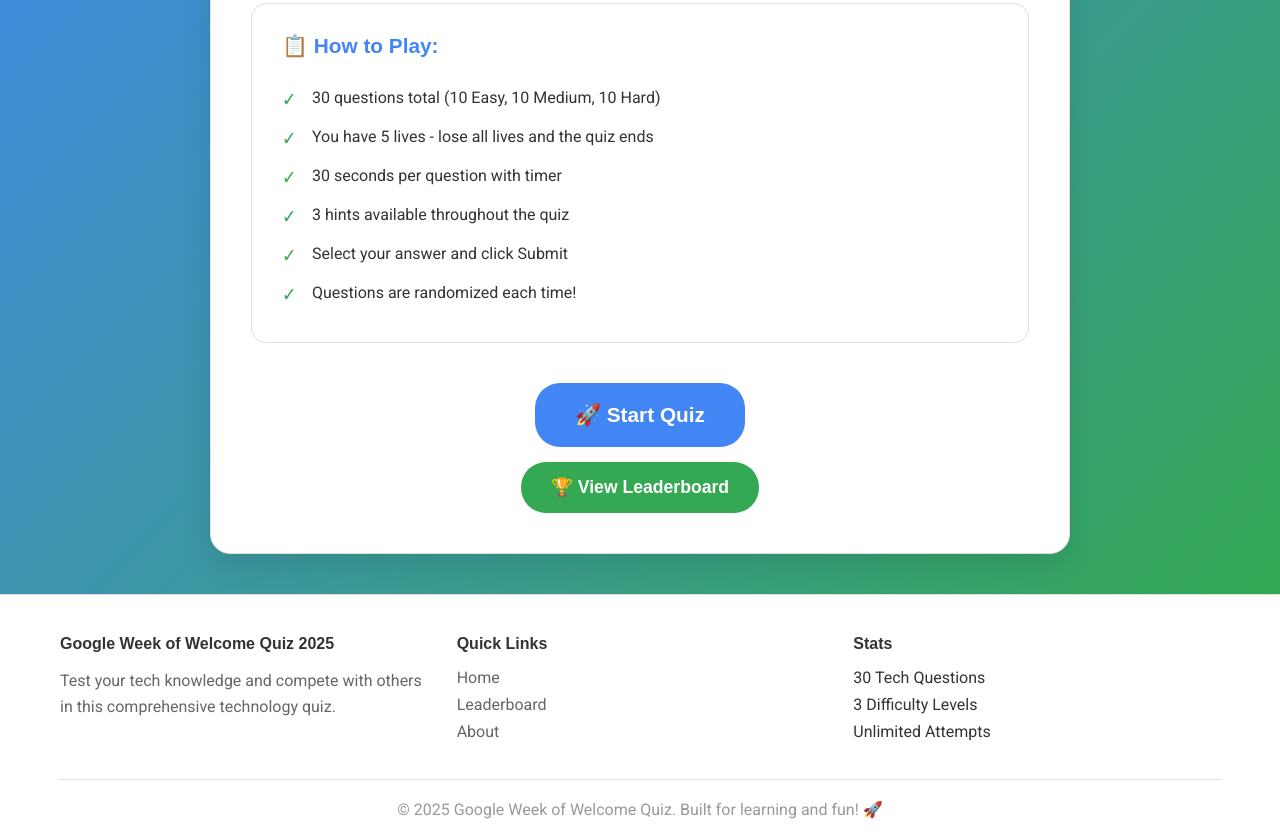
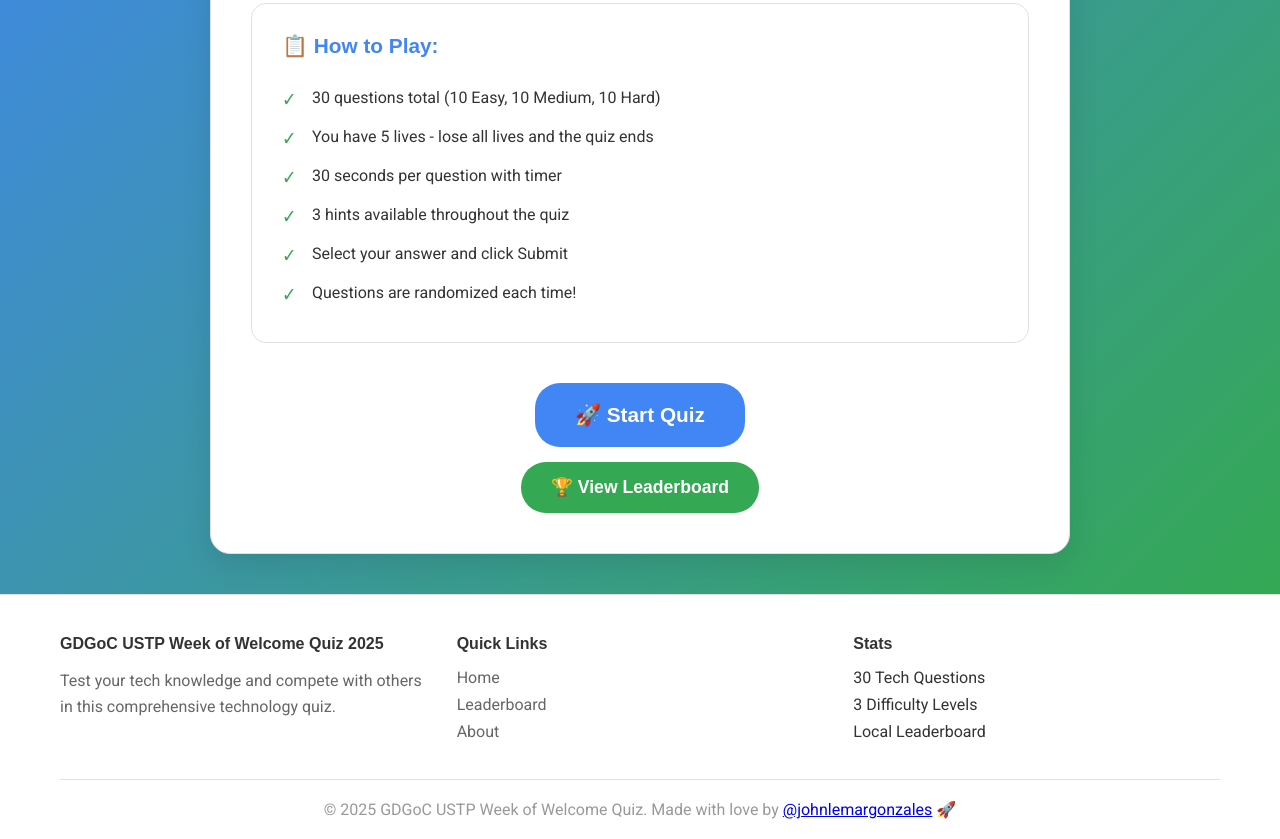
Before and after one commit to riezane/Week-Of-Welcome-2025-Web-Quiz, a plain HTML site: page index.html in a window 1280 px wide. Shown: the part 429-1268 px from the top of the page. Drawn offline with Linux system fonts and the light colour scheme; a web font is replaced by a local one.

Commit message:
Minor Changes

```diff
--- a/index.html
+++ b/index.html
@@ -322,7 +322,7 @@
         <div class="footer-container">
             <div class="footer-content">
                 <div class="footer-section">
-                    <h4>Google Week of Welcome Quiz 2025</h4>
+                    <h4>GDGoC USTP Week of Welcome Quiz 2025</h4>
                     <p>Test your tech knowledge and compete with others in this comprehensive technology quiz.</p>
                 </div>
                 <div class="footer-section">
@@ -338,12 +338,12 @@
                     <ul>
                         <li>30 Tech Questions</li>
                         <li>3 Difficulty Levels</li>
-                        <li>Unlimited Attempts</li>
+                        <li>Local Leaderboard</li>
                     </ul>
                 </div>
             </div>
             <div class="footer-bottom">
-                <p>&copy; 2025 Google Week of Welcome Quiz. Built for learning and fun! 🚀</p>
+                <p>&copy; 2025 GDGoC USTP Week of Welcome Quiz. Made with love by <a href="https://github.com/CyberSphinxxx" target="_blank">@johnlemargonzales</a> 🚀</p>
             </div>
         </div>
     </footer>
```
